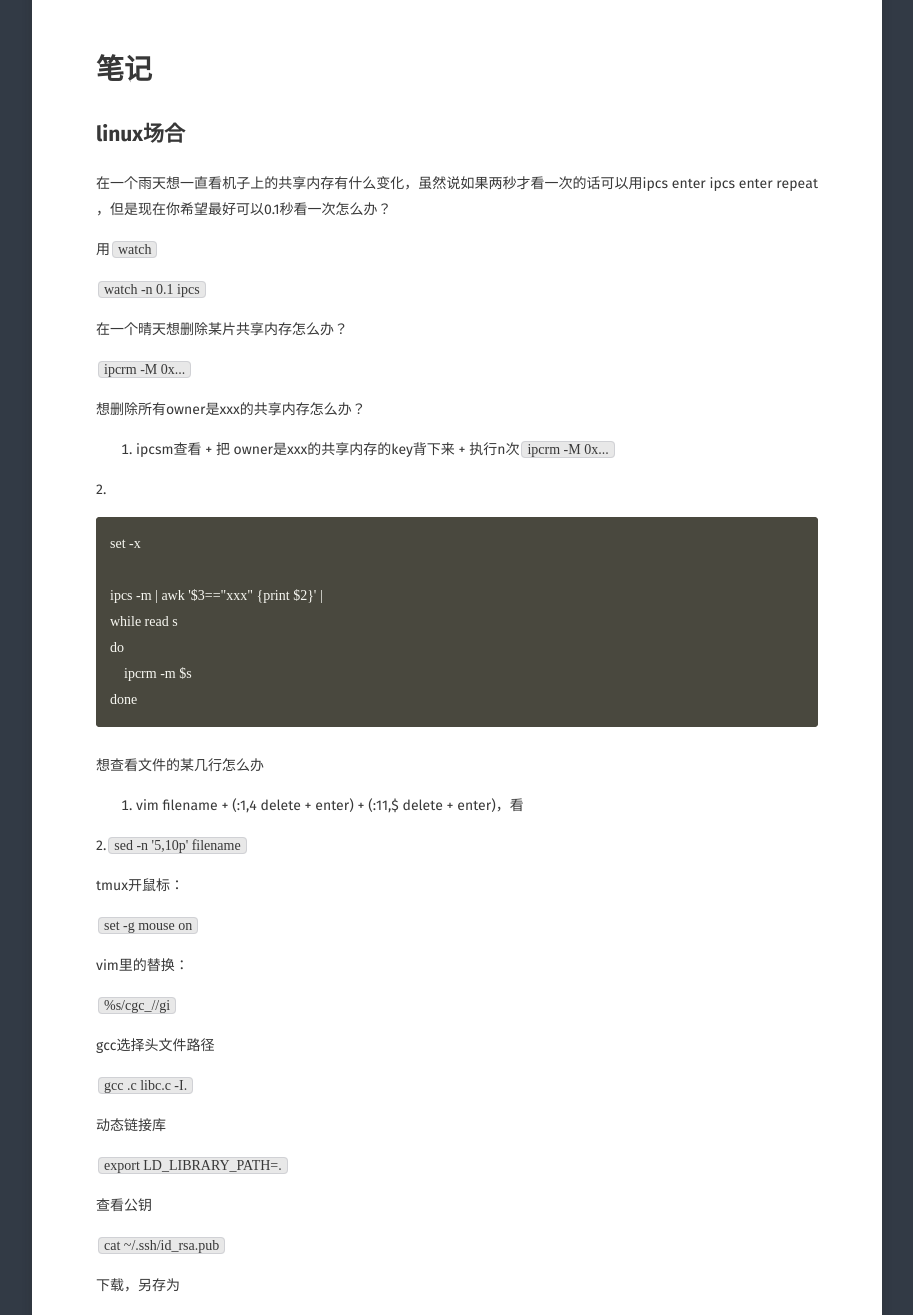
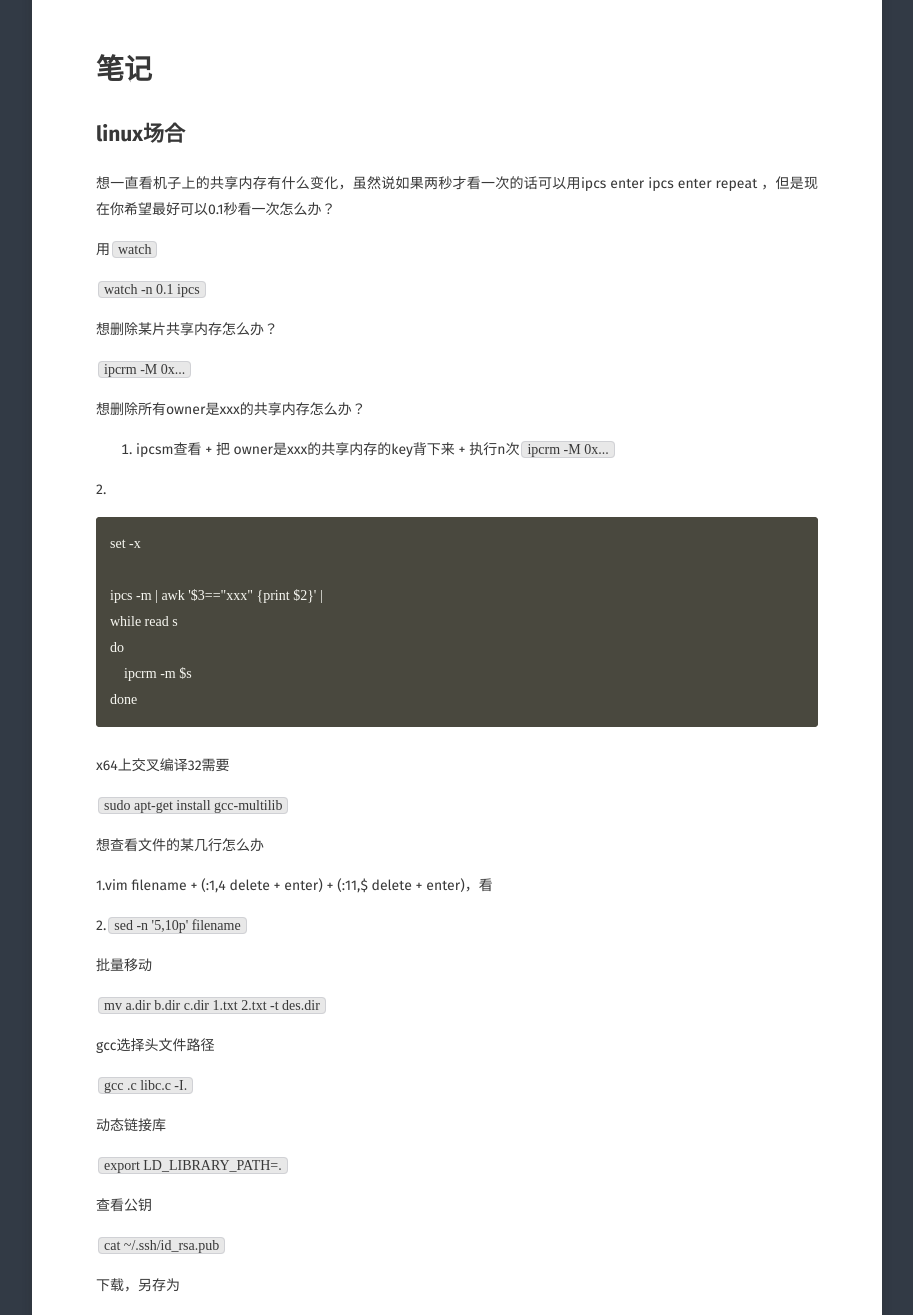
Before and after one commit to RhythmMark/RhythmMark.github.io, a Jekyll site: the page built from _posts/2019-03-23-mark.md, in a window 1280 px wide and 1400 px high, scrolled down 489 px, cut to the strip 85-1400 px from the top of the window. Shown: the whole strip, without its empty margins (183-1096 px from the left). Built offline with Jekyll 4.4.1, drawn with Linux system fonts in a browser that asks for light colours; some web fonts are replaced; comment, search, counter and statistics services are not loaded; some of the changed text lies outside the part shown.

Commit message:
Update 2019-03-23-mark.md

````diff
--- a/_posts/2019-03-23-mark.md
+++ b/_posts/2019-03-23-mark.md
@@ -12,13 +12,13 @@ comments: true
 
 ## linux场合
 
-在一个雨天想一直看机子上的共享内存有什么变化，虽然说如果两秒才看一次的话可以用ipcs enter ipcs enter repeat ，但是现在你希望最好可以0.1秒看一次怎么办？
+想一直看机子上的共享内存有什么变化，虽然说如果两秒才看一次的话可以用ipcs enter ipcs enter repeat ，但是现在你希望最好可以0.1秒看一次怎么办？
 
 用``watch``
 
 ``watch -n 0.1 ipcs``
 
-在一个晴天想删除某片共享内存怎么办？
+想删除某片共享内存怎么办？
 
 ``ipcrm -M 0x...``
 
@@ -38,19 +38,19 @@ do
 done
 ```
 
+x64上交叉编译32需要
+
+``sudo apt-get install gcc-multilib``
+
 想查看文件的某几行怎么办
 
-1. vim filename + (:1,4 delete + enter) + (:11,$ delete + enter)，看
+1.vim filename + (:1,4 delete + enter) + (:11,$ delete + enter)，看
 
 2.`` sed -n '5,10p' filename``
 
-tmux开鼠标：
+批量移动
 
-``set -g mouse on``
-
-vim里的替换：
-
-``%s/cgc_//gi``
+``mv  a.dir  b.dir   c.dir  1.txt  2.txt  -t  des.dir``
 
 gcc选择头文件路径
 
@@ -113,12 +113,6 @@ pip3死都装不了怎么办：
 
 ``ps o pid,psr,comm,cmd``
 
-为了达到某个奇怪的目的需要同时跑两个进程连用shell写``proc1 & proc2 ``然后运行的时间误差都不想有怎么办？
-
-——tmux里的多窗口同步：
-
-``set synchronize-panes on ``
-
 watich + awk 用法 试举例
 
 ``watch -n 0.1 "ps -aux |awk '{print \$11}' "``
@@ -137,6 +131,21 @@ watich + awk 用法 试举例
 
 ---
 
+## tmux场合
+
+
+为了达到某个奇怪的目的需要同时跑两个进程连用shell写``proc1 & proc2 ``然后运行的时间误差都不想有怎么办？
+
+——tmux里的多窗口同步：
+
+``set synchronize-panes on ``
+
+tmux开鼠标：
+
+``set -g mouse on``
+
+---
+
 ## gdb场合
 
 gdb走入一个函数想跳出怎么办
@@ -197,6 +226,10 @@ pyc反编译
 #include <errno.h>
 printf("errON[%d]errMsg[%s]\n",errno,strerror(errno));
 ```
+
+pyc反编译
+
+``uncompyle6 servers.pyc > servers.py``
 
 ## python场合
 
````
Also changed, not shown: other parts of _posts/2019-03-23-mark.md (+30 -10 lines).
